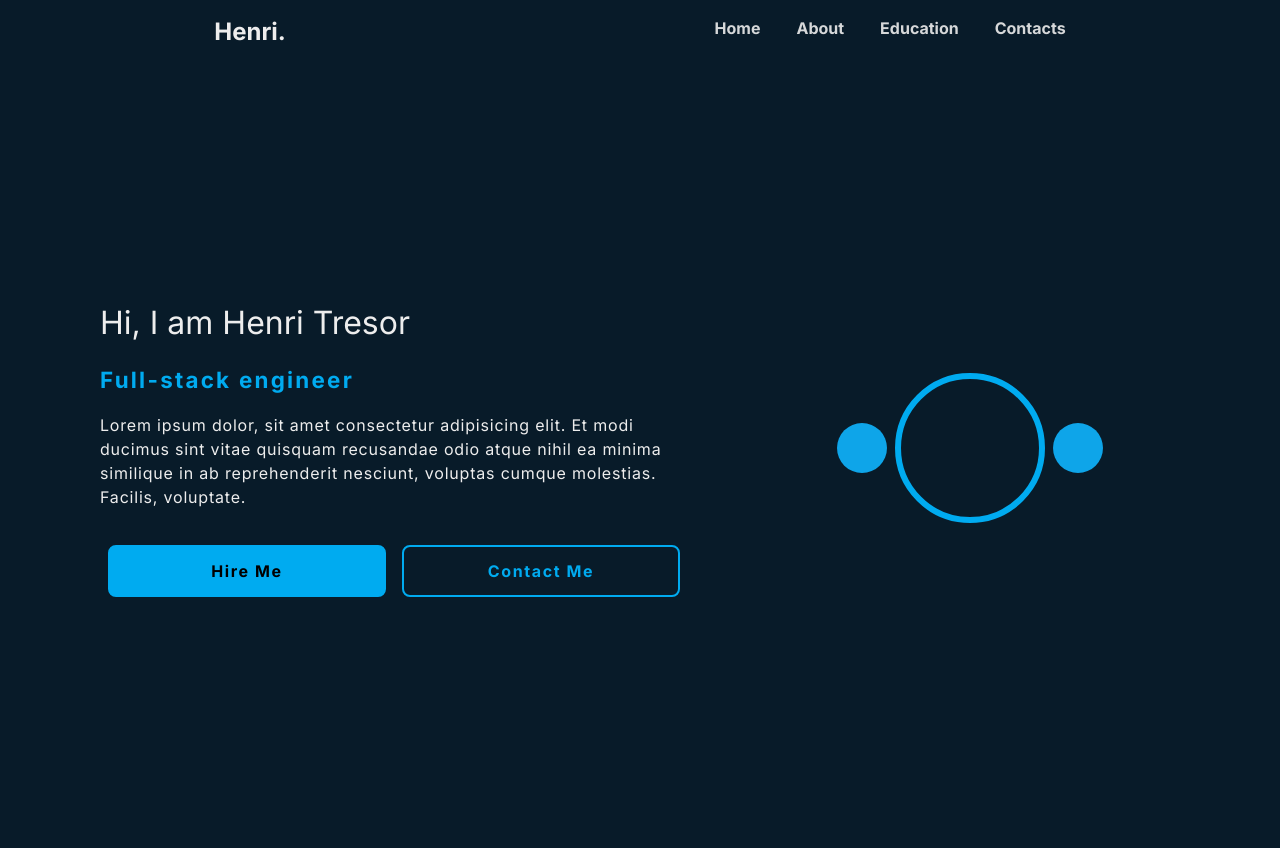
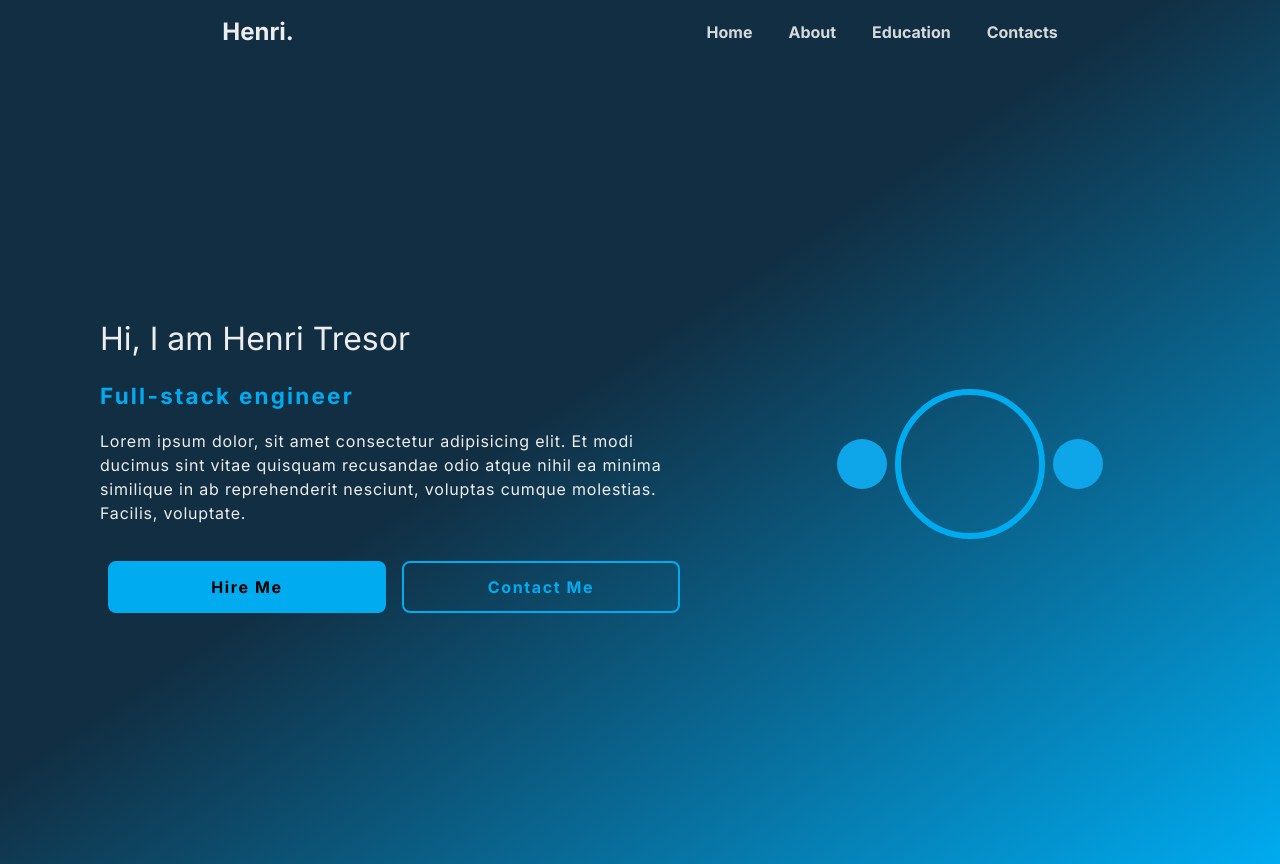
Before and after one commit to HenriTresor/portfolio, a Next.js app: page / in a window 1280 px wide. Built offline with nearby package versions, Linux system fonts and the light colour scheme.

Commit message:
added a gradient background

```diff
--- a/app/page.tsx
+++ b/app/page.tsx
@@ -3,7 +3,7 @@ import Image from 'next/image'
 
 export default function Home() {
   return (
-    <div className=' bg-[#081b29] h-max-screen'>
+    <div className=' bg-gradient-to-br from-[#112e42] from-45%  to-[#00abf0]  h-max-screen'>
       <Header />
       <div className='w-full flex h-screen justify-around p-5 items-center'>
         <div className='flex flex-col gap-4 ml-0 md:ml-20 w-full text-center md:text-left md:p-0'>
@@ -20,7 +20,6 @@ export default function Home() {
 
           </div>
           <div className='w-[100px] h-[100px] border-4 border-[#00abf0] rounded-full scale-[1.5]'>
-
           </div>
           <div className='w-[100px] h-[100px] bg-sky-500 rounded-full scale-50'>
 
--- a/components/Header/index.tsx
+++ b/components/Header/index.tsx
@@ -1,12 +1,28 @@
-import React from 'react'
+'use client'
+
+import React, { useEffect, useRef } from 'react'
 import Link from 'next/link'
 
 type Props = {}
 
 const Header = (props: Props) => {
+
+    const headerRef = useRef<any>(null)
+    const scroll = () => {
+        const sticky = headerRef.current?.offsetTop
+        if (window.scrollY   >= sticky) {
+            headerRef.current.classList.add('bg-blue')
+        }
+    }
+    useEffect(() => {
+
+        window.addEventListener('scroll', scroll)
+        return () => window.removeEventListener('scroll', scroll)
+    }, [])
     return (
         <div
-            className='text-[#ededed] flex justify-around pt-4 w-full'
+            ref={headerRef}
+            className='text-[#ededed] flex justify-around p-4 items-center w-full  top-0'
         >
             <Link href={'/'}>
                 <h2 className='text-2xl font-bold'>
```
